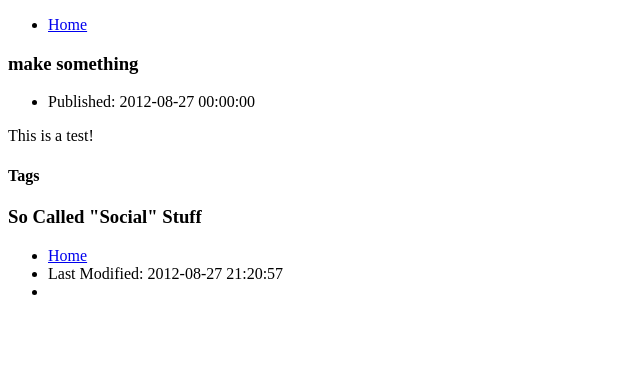
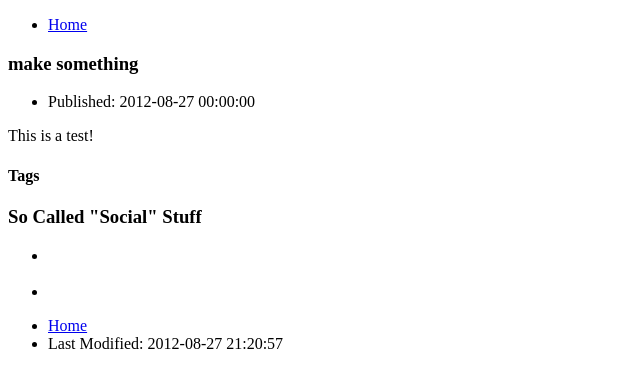
Before and after one commit to serverhorror/serverhorror.github.com, a Jekyll site: the page built from _posts/2012-08-27-make-something.md, in a window 1280 px wide. Shown: the top 388 px of the page, without its empty margins (0-640 px from the left). Built offline with Jekyll 4.4.1, drawn with Linux system fonts in a browser that asks for light colours; Markdown is read by kramdown in place of the engine named in the settings; comment, search, counter and statistics services are not loaded.

Commit message:
flattr-fix-and-g+

```diff
--- a/_layouts/default.html
+++ b/_layouts/default.html
@@ -48,7 +48,6 @@
         <ul>
             <li><a href="{{ site.url }}">Home</a></li>
             <li>Last Modified: <time datetime="{{ site.time | date_to_xmlschema }}">{{ site.time | date: "%F %H:%M:%S" }}</time></li>
-            <li><a class="FlattrButton" href="{{ site.url}}{{ page.url }}" title="{{ page.title }}" lang="{% if page.lang != null %}{{ page.lang }}{% else %}en{% endif %}" rel="flattr;tags:blog;"></a></li>
         </ul>
         </footer>
     </body>
--- a/_layouts/post.html
+++ b/_layouts/post.html
@@ -25,10 +25,14 @@ layout: default
         </section>
         {% endif %}
         <h1>So Called "Social" Stuff</h1>
-        <!-- Place this tag where you want the +1 button to render.
-        -->
-        <div class="g-plusone" data-size="small" data-annotation="none"
-            data-href="{{ page.url }}"></div>
+        <ul>
+            <li>
+            <!-- Place this tag where you want the +1 button to render.
+            -->
+            <div class="g-plusone" data-size="small" data-annotation="none" data-href="{{ page.url }}"></div>
+            </li>
+            <li><a class="FlattrButton" href="{{ site.url}}{{ page.url }}" title="{{ page.title }}" lang="{% if page.lang != null %}{{ page.lang }}{% else %}en{% endif %}" rel="flattr;tags:blog;"></a></li>
+        </ul>
     </footer>
 
 </article>
```
